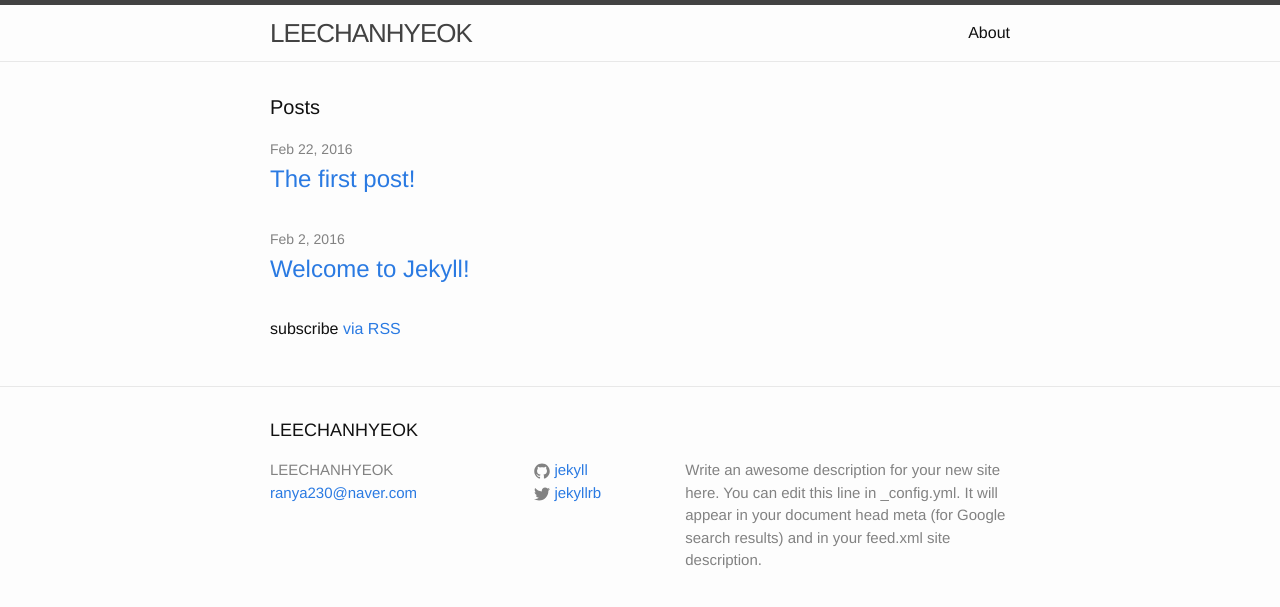
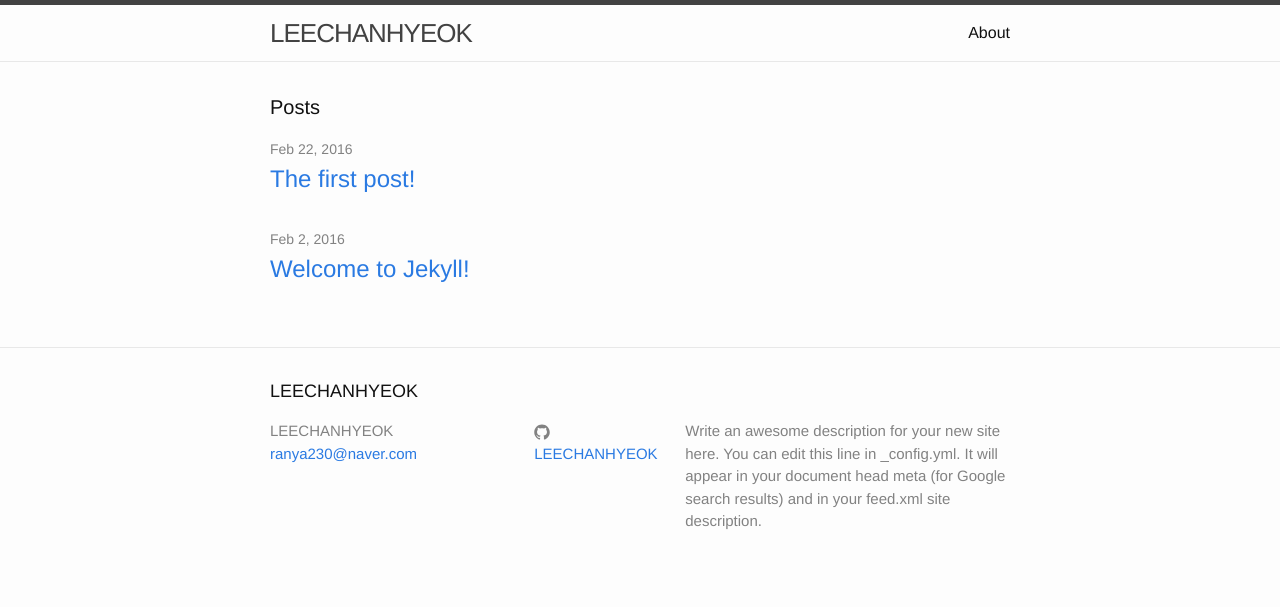
Before and after one commit to LeeChanhyeok/blog, a Jekyll site: the page built from index.html, in a window 1280 px wide. Shown: the top 607 px of the page. Built offline with Jekyll 4.4.1, drawn with Linux system fonts in a browser that asks for light colours.

Commit message:
initialize blog

```diff
--- a/_config.yml
+++ b/_config.yml
@@ -14,8 +14,8 @@ description: > # this means to ignore newlines until "baseurl:"
   Google search results) and in your feed.xml site description.
 baseurl: "/blog" # the subpath of your site, e.g. /blog
 url: "http://yourdomain.com" # the base hostname & protocol for your site
-twitter_username: jekyllrb
-github_username:  jekyll
+instagram_username: LEECHAN14
+github_username:  LEECHANHYEOK
 
 # Build settings
 markdown: kramdown
--- a/index.html
+++ b/index.html
@@ -18,6 +18,6 @@ layout: default
     {% endfor %}
   </ul>
 
-  <p class="rss-subscribe">subscribe <a href="{{ "/feed.xml" | prepend: site.baseurl }}">via RSS</a></p>
+<!--  <p class="rss-subscribe">subscribe <a href="{{ "/feed.xml" | prepend: site.baseurl }}">via RSS</a></p> -->
 
 </div>
```
